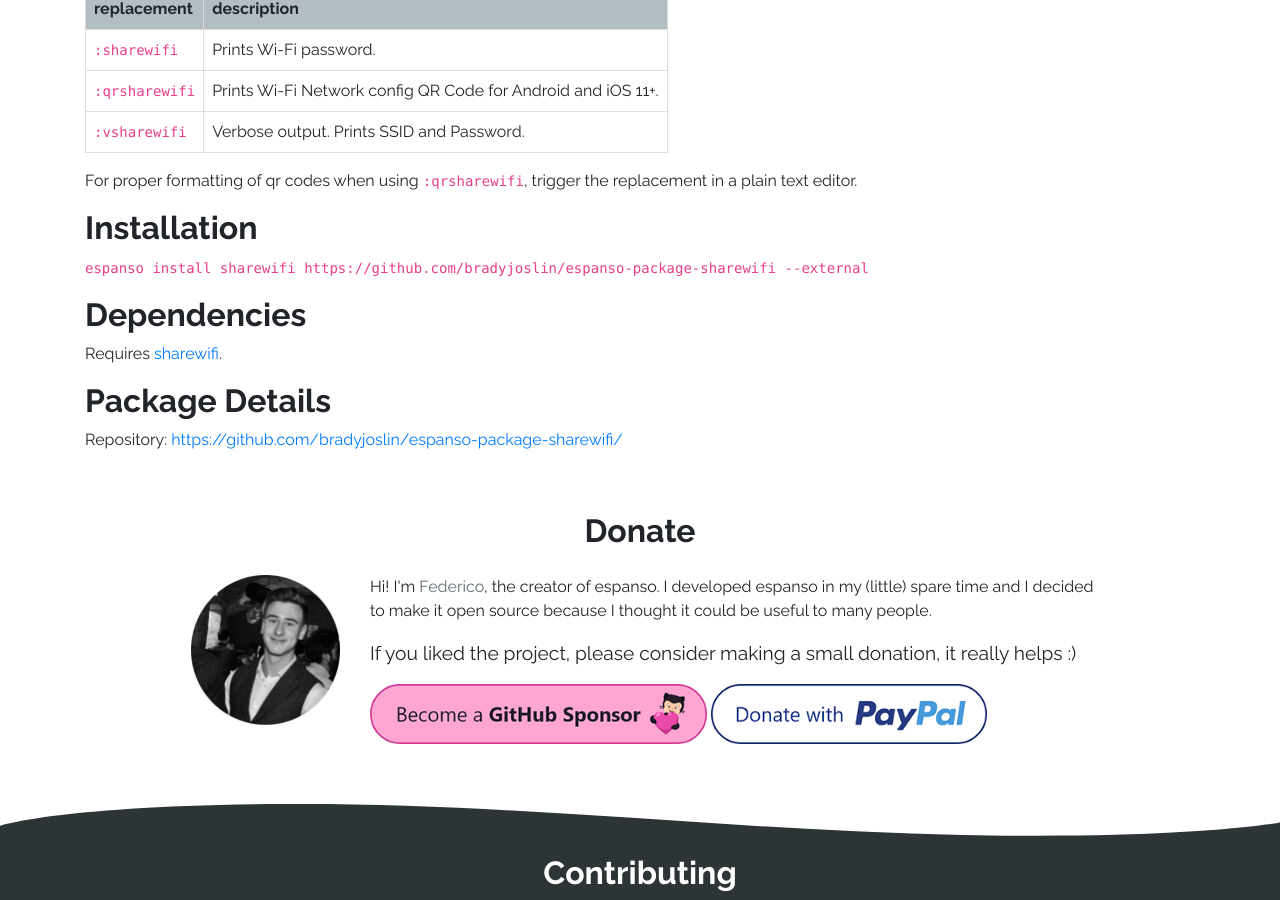
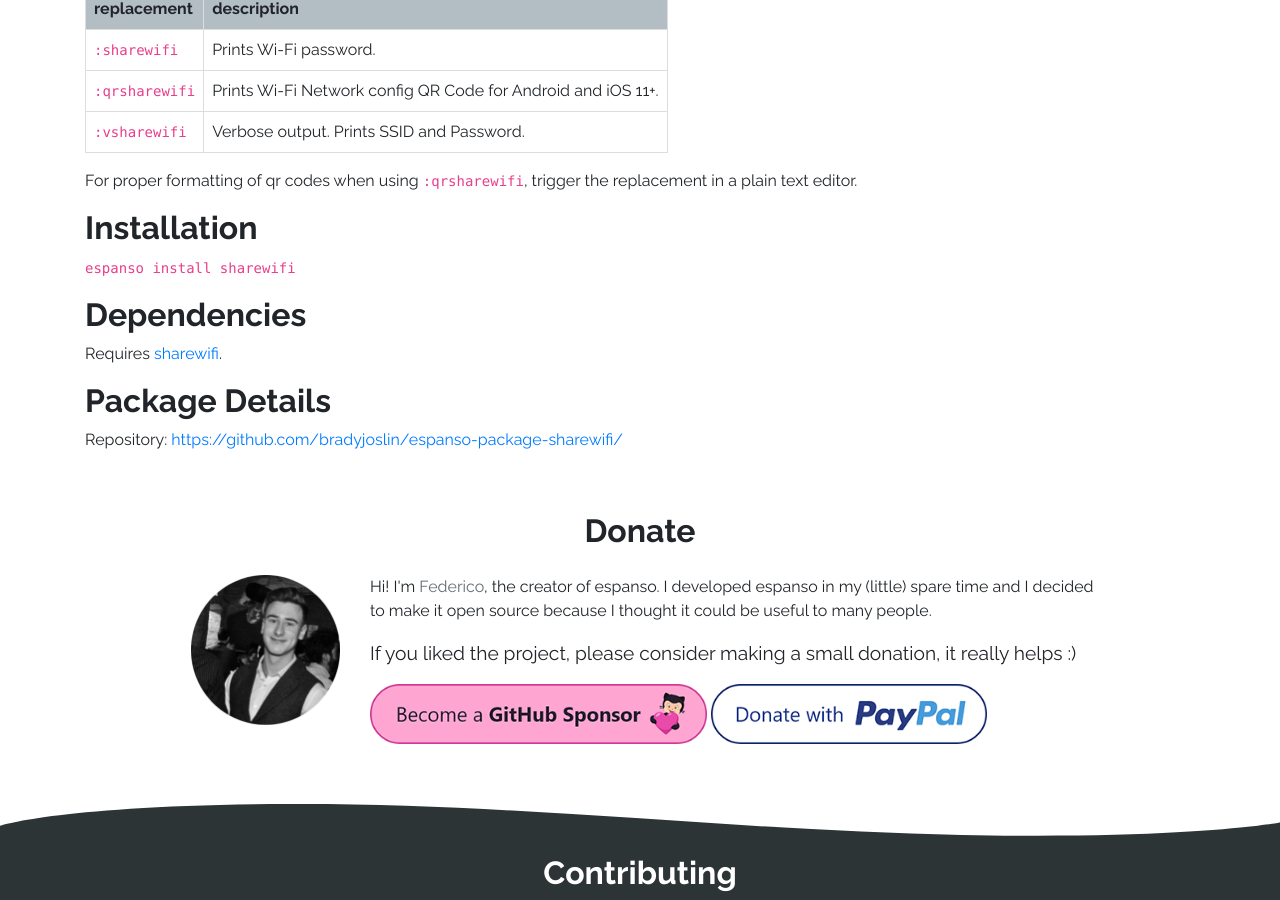
Before and after one commit to federico-terzi/espanso-hub, a Jekyll site: the page built from _packages/sharewifi.md, in a window 1280 px wide and 900 px high, scrolled down 952 px. Built offline with Jekyll 4.4.1, drawn with Linux system fonts in a browser that asks for light colours.

Commit message:
Remove external URL and flag for sharewifi

```diff
--- a/_packages/sharewifi.md
+++ b/_packages/sharewifi.md
@@ -30,7 +30,7 @@ For proper formatting of qr codes when using `:qrsharewifi`, trigger the replace
 
 ## Installation
 
-`espanso install sharewifi https://github.com/bradyjoslin/espanso-package-sharewifi --external`
+`espanso install sharewifi`
 
 ## Dependencies
 
```
